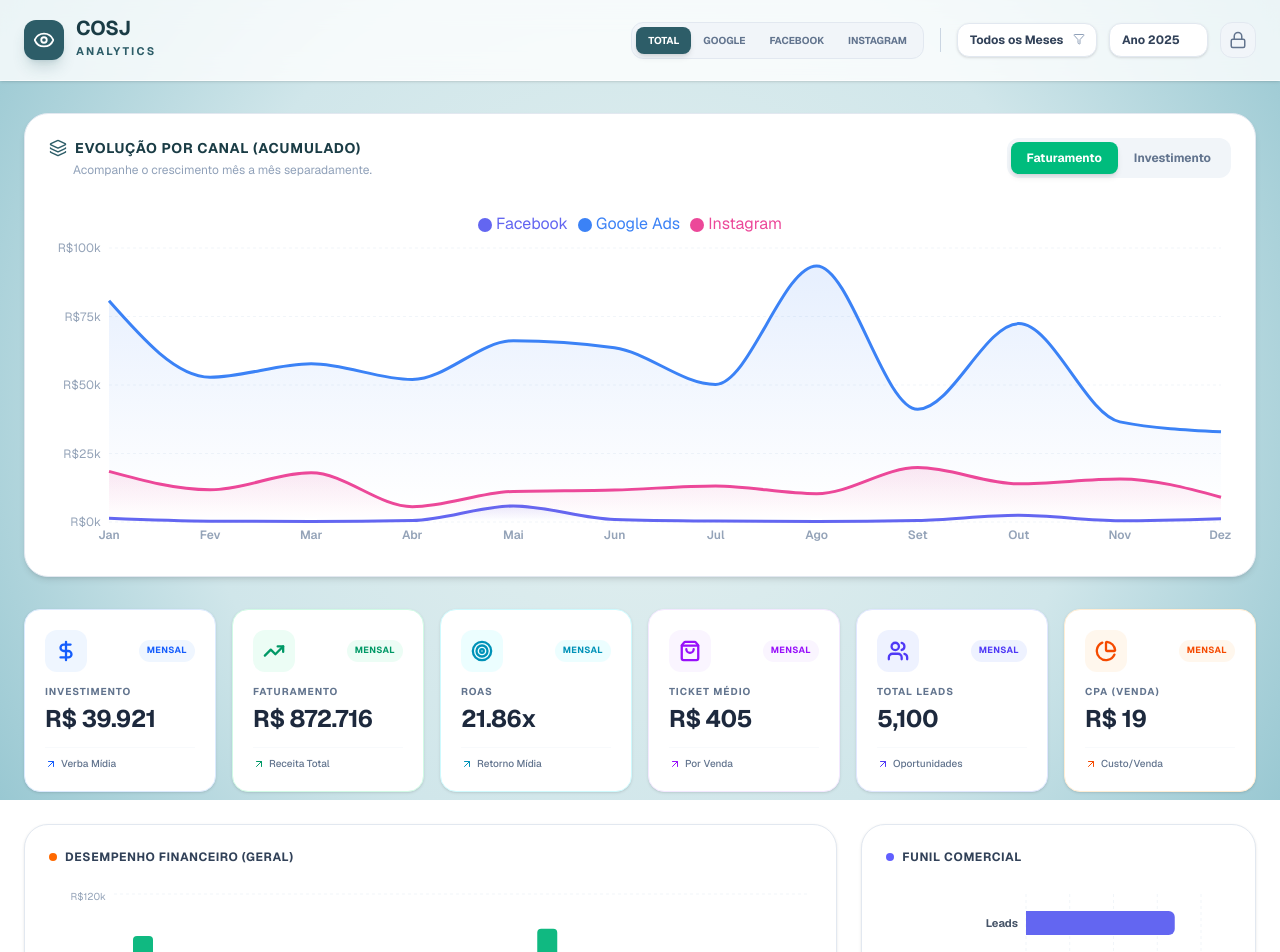
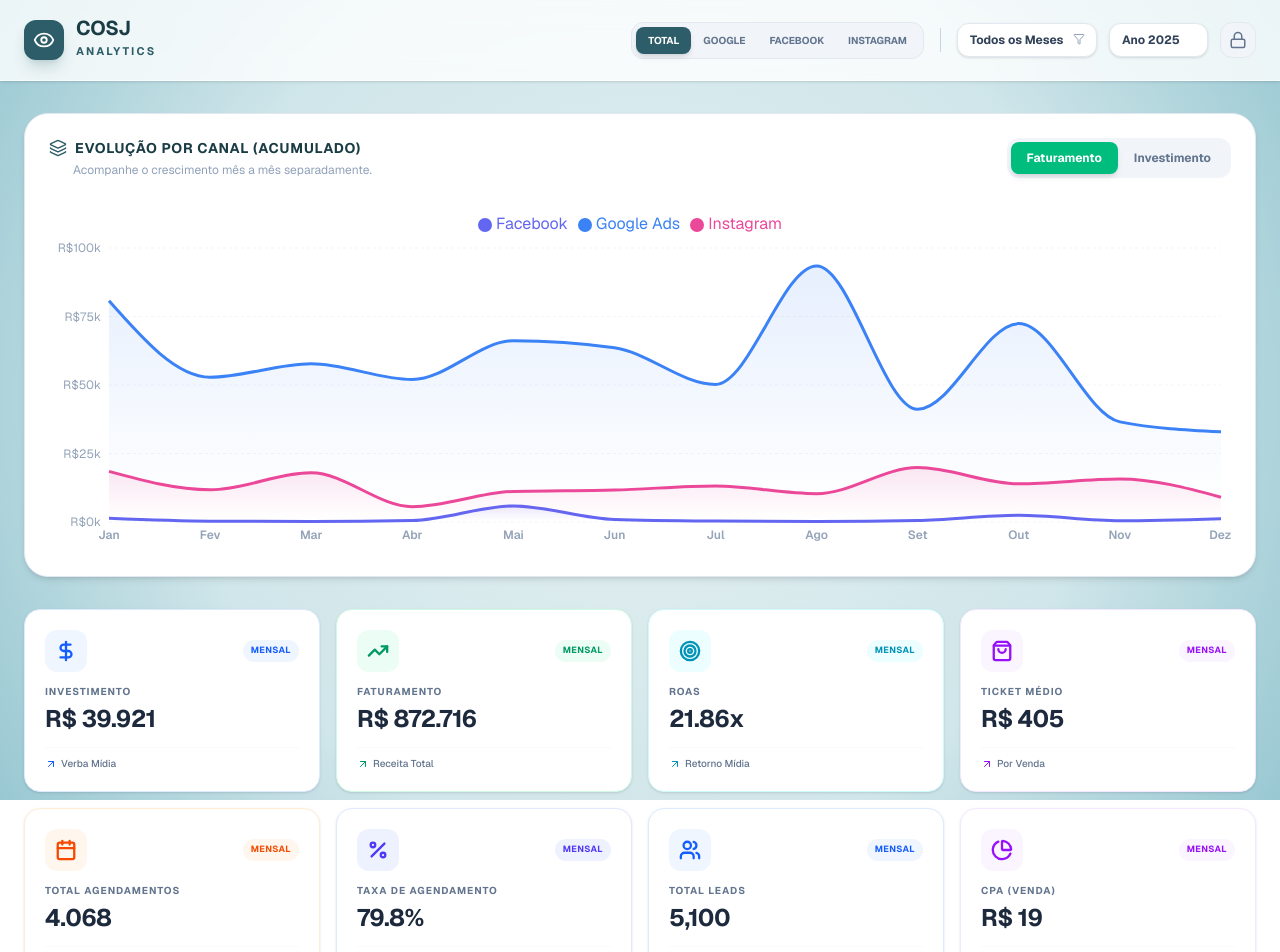
Before and after one commit to jose25mn/dashboard-marketing, a Next.js app: page / in a window 1280 px wide. Shown: the top 952 px of the page. Built offline with nearby package versions, Linux system fonts and the light colour scheme.

Commit message:
Add new KPI cards and update totals
Added new KPI cards for 'Total Agendamentos' and 'Taxa de Agendamento'. Updated totals to include 'agendamentos', 'atendimentos', and 'comparecimentos'.

```diff
--- a/app/page.tsx
+++ b/app/page.tsx
@@ -7,7 +7,8 @@ import {
 } from 'recharts';
 import {
   Users, DollarSign, Target, Activity, TrendingUp, Eye, Lock,
-  ArrowUpRight, PieChart, ShoppingBag, Filter, Layers, BarChart2
+  ArrowUpRight, PieChart, ShoppingBag, Filter, Layers, BarChart2,
+  Calendar, Percent // <--- Ícones adicionados
 } from 'lucide-react';
 import Link from 'next/link';
 
@@ -75,7 +76,7 @@ export default function Dashboard() {
         chartData: [],
         singleMonthData: [],
         singleMonthConversion: [],
-        totals: { invest: 0, faturamento: 0, leads: 0, roas: 0, cpl: 0, cliques: 0, cpc: 0, vendas: 0, ticket: 0, cpa: 0 },
+        totals: { invest: 0, faturamento: 0, leads: 0, roas: 0, cpl: 0, cliques: 0, cpc: 0, vendas: 0, ticket: 0, cpa: 0, agendamentos: 0, atendimentos: 0, comparecimentos: 0 },
         funnelData: [],
         conversionData: [],
         isSingleMonth: false
@@ -177,7 +178,7 @@ export default function Dashboard() {
 
     const conversionData = chartData.map(d => ({
         name: d.name,
-        // MUDANÇA AQUI: Taxa de Agendamento calculada sobre LEADS (Agendamentos / Leads)
+        // Taxa de Agendamento calculada sobre LEADS (Agendamentos / Leads)
         tx_agend: d.leads > 0 ? Number(((d.agendamentos / d.leads) * 100).toFixed(1)) : 0,
         tx_comp: d.agendamentos > 0 ? Number(((d.comparecimentos / d.agendamentos) * 100).toFixed(1)) : 0,
         tx_venda: d.comparecimentos > 0 ? Number(((d.vendas / d.comparecimentos) * 100).toFixed(1)) : 0
@@ -313,13 +314,32 @@ export default function Dashboard() {
                 </div>
 
                 {/* --- KPIS SECUNDÁRIOS --- */}
-                <div className="grid grid-cols-1 md:grid-cols-2 lg:grid-cols-6 gap-4 mb-8">
+                {/* Atualizado para 4 colunas para acomodar os novos cards */}
+                <div className="grid grid-cols-1 md:grid-cols-2 lg:grid-cols-4 gap-4 mb-8">
                   <KPICard title="Investimento" value={`R$ ${processedData.totals.invest.toLocaleString('pt-BR', {maximumFractionDigits: 0})}`} sub="Verba Mídia" icon={DollarSign} colorTheme="blue" />
                   <KPICard title="Faturamento" value={`R$ ${processedData.totals.faturamento.toLocaleString('pt-BR', {maximumFractionDigits: 0})}`} sub="Receita Total" icon={TrendingUp} colorTheme="emerald" />
                   <KPICard title="ROAS" value={`${processedData.totals.roas.toFixed(2)}x`} sub="Retorno Mídia" icon={Target} colorTheme="cyan" />
                   <KPICard title="Ticket Médio" value={`R$ ${processedData.totals.ticket.toLocaleString('pt-BR', {maximumFractionDigits: 0})}`} sub="Por Venda" icon={ShoppingBag} colorTheme="purple" />
-                  <KPICard title="Total Leads" value={processedData.totals.leads.toLocaleString()} sub="Oportunidades" icon={Users} colorTheme="indigo" />
-                  <KPICard title="CPA (Venda)" value={`R$ ${processedData.totals.cpa.toFixed(0)}`} sub="Custo/Venda" icon={PieChart} colorTheme="orange" />
+
+                  {/* NOVOS CARDS ADICIONADOS AQUI */}
+                  <KPICard
+                    title="Total Agendamentos"
+                    value={processedData.totals.agendamentos.toLocaleString('pt-BR')}
+                    sub="Volume Confirmado"
+                    icon={Calendar}
+                    colorTheme="orange"
+                  />
+                  <KPICard
+                    title="Taxa de Agendamento"
+                    value={`${(processedData.totals.leads > 0 ? (processedData.totals.agendamentos / processedData.totals.leads * 100) : 0).toFixed(1)}%`}
+                    sub="Lead → Agendamento"
+                    icon={Percent}
+                    colorTheme="indigo"
+                  />
+                  {/* FIM DOS NOVOS CARDS */}
+
+                  <KPICard title="Total Leads" value={processedData.totals.leads.toLocaleString()} sub="Oportunidades" icon={Users} colorTheme="blue" />
+                  <KPICard title="CPA (Venda)" value={`R$ ${processedData.totals.cpa.toFixed(0)}`} sub="Custo/Venda" icon={PieChart} colorTheme="purple" />
                 </div>
 
                 {/* --- GRÁFICOS GERAIS --- */}
@@ -389,10 +409,7 @@ export default function Dashboard() {
                                     <CartesianGrid strokeDasharray="3 3" stroke="#f1f5f9" horizontal={false} />
                                     <XAxis type="number" domain={[0, 100]} hide />
                                     <YAxis dataKey="name" type="category" width={100} tick={{fontSize: 11, fontWeight: 700}} axisLine={false} tickLine={false} />
-
-                                    {/* Adicionado o "%" no formatter */}
                                     <Tooltip cursor={{fill: '#f8fafc'}} contentStyle={{ backgroundColor: '#fff', borderColor: '#e2e8f0', borderRadius: '8px' }} formatter={(val:any) => [`${val}%`, 'Taxa']} />
-
                                     <Bar dataKey="value" radius={[0, 4, 4, 0]} barSize={30}>
                                         {processedData.singleMonthConversion.map((entry: any, index: number) => (
                                             <Cell key={`cell-conv-${index}`} fill={entry.fill} />
@@ -404,10 +421,7 @@ export default function Dashboard() {
                                     <CartesianGrid strokeDasharray="3 3" stroke="#f1f5f9" />
                                     <XAxis dataKey="name" stroke="#64748b" tick={{fontSize: 10}} axisLine={false} tickLine={false} />
                                     <YAxis stroke="#64748b" tick={{fontSize: 10}} axisLine={false} tickLine={false} tickFormatter={(val) => `${val}%`} />
-
-                                    {/* Adicionado o "%" no formatter */}
                                     <Tooltip contentStyle={{ backgroundColor: '#fff', borderColor: '#e2e8f0', borderRadius: '8px' }} formatter={(value: any, name: any) => [`${value}%`, name]} />
-
                                     <Legend wrapperStyle={{fontSize: '10px'}} />
                                     <Line type="monotone" name="Agendamento" dataKey="tx_agend" stroke="#f59e0b" strokeWidth={2} dot={false} />
                                     <Line type="monotone" name="Comparecimento" dataKey="tx_comp" stroke="#ec4899" strokeWidth={2} dot={false} />
```
